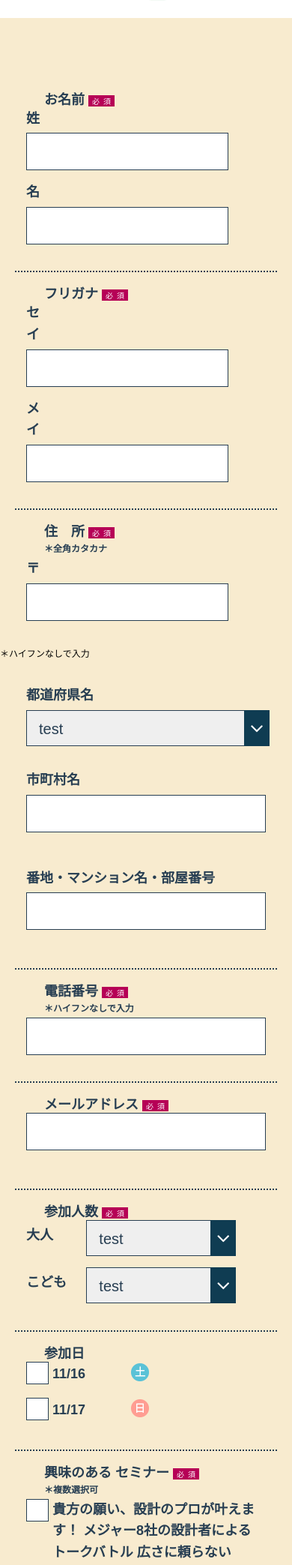
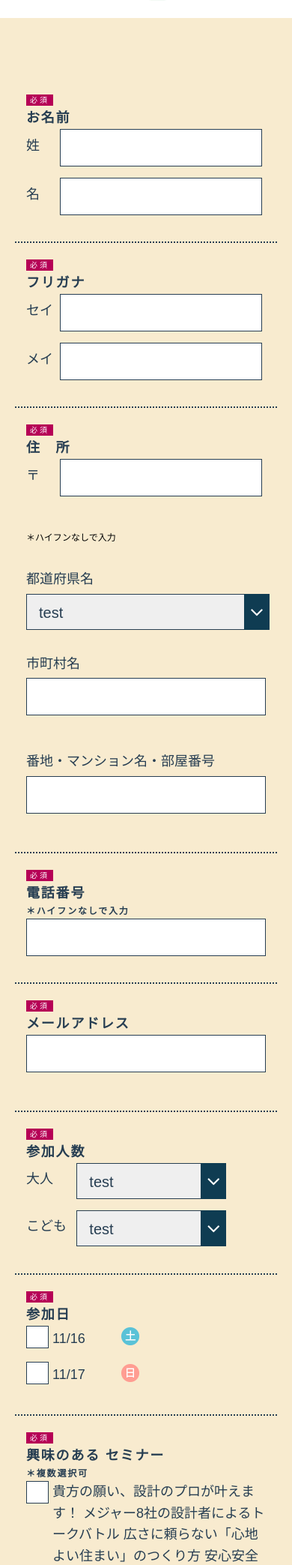
Before and after one commit to bubu08/kanagawa, a PHP site: page /contact/index.php in a window 390 px wide. Shown: the part 451-2538 px from the top of the page at 75% size. Run offline with PHP 8.4, Linux system fonts and the light colour scheme; some libraries are stand-ins or nearby versions.

Commit message:
Update Responsive Form Page

```diff
--- a/code/contact/index.php
+++ b/code/contact/index.php
@@ -99,65 +99,57 @@
                 <div class="contentBody">
                     <form action="#" class="orderForm form-inline" id="orderForm" method="POST">
                         <div class="row lineForm form1">
-                            <div class="col-md-2">
-                                <h2>
-                                    <ruby>お名前
-                                        <rt>必須</rt>
-                                        <rt></rt>
-                                    </ruby>
-                                </h2>
+                            <div class="col-md-3">
+                                <div class="label-infor">
+                                    <span>必須</span>
+                                    <p>お名前</p>
+                                </div>
                             </div>
-                            <div class="form-group col-md-5">
+                            <div class="form-group form-flex col-md-4">
                                 <label for="text1">姓</label>
                                 <input type="text" class="form-control" name="input1"/>
                             </div>
-                            <div class="form-group col-md-5">
+                            <div class="form-group form-flex col-md-4">
                                 <label for="text">名</label>
                                 <input type="text" class="form-control" name="input12"/>
                             </div>
                         </div>
 
                         <div class="row lineForm form2">
-                            <div class="col-md-2">
-                                <h2>
-                                    <ruby>フリガナ
-                                        <rt>必須</rt>
-                                        <rt></rt>
-                                    </ruby>
-                                </h2>
+                            <div class="col-md-3">
+                                <div class="label-infor">
+                                    <span>必須</span>
+                                    <p>フリガナ</p>
+                                </div>
                             </div>
-                            <div class="form-group col-md-5">
+                            <div class="form-group form-flex col-md-4">
                                 <label for="text">セイ</label>
                                 <input type="text" class="form-control" name="input2"/>
                             </div>
-                            <div class="form-group col-md-5">
+                            <div class="form-group form-flex col-md-4">
                                 <label for="text">メイ</label>
                                 <input type="text" class="form-control" name="input21"/>
                             </div>
                         </div>
 
                         <div class="row">
-                            <div class="col-md-2">
-                                <h2>
-                                    <ruby>住　所
-                                        <rt>必須</rt>
-                                        <rt></rt>
-                                    </ruby>
-
-                                    <span>＊全角カタカナ</span>
-                                </h2>
+                            <div class="col-md-3">
+                                <div class="label-infor">
+                                  <span>必須</span>
+                                  <p>住　所</p>
+                                </div>
                             </div>
-                            <div class="form-group col-md-5 form3">
+                            <div class="form-group col-md-4 form-flex form3">
                                 <label for="text">〒</label>
                                 <input type="text" class="form-control" name="input3"/>
                             </div>
-                            <div class="form-group col-md-5 dropText">
+                            <div class="form-group col-md-4 dropText">
                                 ＊ハイフンなしで入力
                             </div>
                         </div>
                         <div class="row mT15">
-                            <div class="col-md-2"></div>
-                            <div class="form-group col-md-5 form4">
+                            <div class="col-md-3"></div>
+                            <div class="form-group col-md-4 form4">
                                 <label for="text" class="w-100">都道府県名</label>
                                 <div class="wrapSelect">
                                     <select class="selectForm" name="select4" id="">
@@ -169,7 +161,7 @@
                             <div class="form-group ol-md-5"></div>
                         </div>
                         <div class="row mT15">
-                            <div class="col-md-2"></div>
+                            <div class="col-md-3"></div>
                             <div class="form-group col-md-7 form5">
                                 <label for="text" class="w-100">市町村名</label>
                                 <input type="text" class="form-control w-100" name="input5"/>
@@ -177,7 +169,7 @@
                             <div class="form-group col-md-3"></div>
                         </div>
                         <div class="row lineForm mT15">
-                            <div class="col-md-2"></div>
+                            <div class="col-md-3"></div>
                             <div class="form-group col-md-7 form6">
                                 <label for="text" class="w-100">番地・マンション名・部屋番号</label>
                                 <input type="text" class="form-control w-100" name="input6"/>
@@ -185,15 +177,12 @@
                             <div class="form-group col-md-3"></div>
                         </div>
                         <div class="row lineForm mT15">
-                            <div class="col-md-2">
-                                <h2>
-                                    <ruby>電話番号
-                                        <rt>必須</rt>
-                                        <rt></rt>
-                                    </ruby>
-
-                                    <span>＊ハイフンなしで入力</span>
-                                </h2>
+                            <div class="col-md-3">
+                              <div class="label-infor">
+                                <span>必須</span>
+                                <p>電話番号</p>
+                                <p class="text-12">＊ハイフンなしで入力</p>
+                              </div>
                             </div>
                             <div class="form-group col-md-7">
                                 <input type="text" class="form-control w-100" name="phone_number"/>
@@ -201,13 +190,11 @@
                             <div class="form-group ol-md-3"></div>
                         </div>
                         <div class="row lineForm mT15">
-                            <div class="col-md-2">
-                                <h2>
-                                    <ruby>メールアドレス
-                                        <rt>必須</rt>
-                                        <rt></rt>
-                                    </ruby>
-                                </h2>
+                            <div class="col-md-3">
+                              <div class="label-infor">
+                                <span>必須</span>
+                                <p>メールアドレス</p>
+                              </div>
                             </div>
                             <div class="form-group col-md-7 form7">
                                 <input type="text" class="form-control w-100" name="email"/>
@@ -215,13 +202,11 @@
                             <div class="form-group col-md-3"></div>
                         </div>
                         <div class="row lineForm mT15">
-                            <div class="col-md-2">
-                                <h2>
-                                    <ruby>参加人数
-                                        <rt>必須</rt>
-                                        <rt></rt>
-                                    </ruby>
-                                </h2>
+                            <div class="col-md-3">
+                              <div class="label-infor">
+                                <span>必須</span>
+                                <p>参加人数</p>
+                              </div>
                             </div>
                             <div class="form-group col-md-4 form8">
                                 <label class="double" for="text">大人</label>
@@ -241,13 +226,14 @@
                                     </select>
                                 </div>
                             </div>
-                            <div class="col-md-2"></div>
+                            <div class="col-md-3"></div>
                         </div>
                         <div class="row lineForm mT15">
-                            <div class="col-md-2">
-                                <h2>
-                                    <ruby>参加日</ruby>
-                                </h2>
+                            <div class="col-md-3">
+                              <div class="label-infor">
+                                <span>必須</span>
+                                <p>参加日</p>
+                              </div>
                             </div>
 
                             <div class="col-md-3">
@@ -265,20 +251,18 @@
                                     <img src="../images/content/form/form7image2.png" alt=""/>
                                 </div>
                             </div>
-                            <div class="col-md-2"></div>
+                            <div class="col-md-3"></div>
                         </div>
                         <div class="row lineForm mT15 form10">
-                            <div class="col-md-2">
-                                <h2>
-                                    <ruby>興味のある セミナー
-                                        <rt>必須</rt>
-                                        <rt></rt>
-                                    </ruby>
-
-                                    <span>＊複数選択可</span>
-                                </h2>
+                            <div class="col-md-3">
+                              <div class="label-infor">
+                                <span>必須</span>
+                                <p>興味のある
+                                  セミナー</p>
+                                  <p class="text-12">＊複数選択可</p>
+                              </div>
                             </div>
-                            <div class="col-md-10">
+                            <div class="col-md-9">
                                 <div class="wrapCheckmart">
                                     <label class="unset">貴方の願い、設計のプロが叶えます！
                                         メジャー8社の設計者によるトークバトル
@@ -337,13 +321,11 @@
                             </div>
                         </div>
                         <div class="row lineForm mT15 form11">
-                            <div class="col-md-2">
-                                <h2>
-                                    <ruby>託児所利用
-                                        <rt class="brown">任意</rt>
-                                        <rt></rt>
-                                    </ruby>
-                                </h2>
+                            <div class="col-md-3">
+                              <div class="label-infor">
+                                <span class="gray-span">必須</span>
+                                  <p>託児所利用</p>
+                              </div>
                             </div>
                             <div class="col-md-10">
                                 <div class="lineFormchild hide-line">
@@ -386,20 +368,20 @@
                                             </select>
                                         </div>
                                     </div>
-                                    <div class="form-group col-md-2"></div>
+                                    <div class="form-group col-md-3"></div>
                                 </div>
 
                             </div>
                         </div>
 
                         <div class="row mT15 form12">
-                            <div class="col-md-2">
-                                <h2>
-                                    <ruby>参加メーカーとの 個別相談希望
-                                        <rt class="brown">任意</rt>
-                                        <span> ＊複数選択可 </span>
-                                    </ruby>
-                                </h2>
+                            <div class="col-md-3">
+                              <div class="label-infor">
+                                <span class="gray-span">必須</span>
+                                  <p>参加メーカーとの
+                                    個別相談希望</p>
+                                    <p class="text-12">＊複数選択可</p>
+                              </div>
                             </div>
                             <div class="col-md-10">
                                 <h2 class="m0"> 希望するハウスメーカー・ご希望時間をお選びください。 </h2>
--- a/code/css/content/form.css
+++ b/code/css/content/form.css
@@ -133,7 +133,9 @@
 }
 
 .formContent .contentBody .orderForm label {
-    width: 10%;
+    width: 14%;
+    margin-right: 0;
+    font-weight: normal;
 }
 
 .formContent .contentBody .orderForm label.double {
@@ -177,11 +179,13 @@
     width: 270px;
     border-radius: 0;
     box-shadow: unset;
+    font-size: 18px;
 }
 
 .formContent .contentBody .orderForm .dropText {
-    margin-left: -35px;
-    margin-top: 35px;
+    display: flex;
+    align-items: flex-end;
+    height: 50px;
 }
 
 .formContent .contentBody .orderForm .wrapCheckmart {
@@ -347,6 +351,33 @@
     font-weight: normal;
 }
 
+.label-infor{
+    text-align: left;
+}
+
+.label-infor span{
+    background: #b60056;
+    padding: 2px 5px;
+    color: #ffffff;
+    font-size: 10px;
+    letter-spacing: 3px;
+}
+.label-infor p{
+  font-size: 18px;
+  font-weight: bold;
+  letter-spacing: 1.8px;
+  color: #273e52;
+}
+.label-infor p.text-12{
+  font-size: 12px;
+}
+.label-infor .gray-span{
+  background: #666;
+}
+.form-inline .form-group.form-flex{
+  display: flex;
+  align-items: center;
+}
 /* global */
 .ta-end {
     text-align: end;
```
